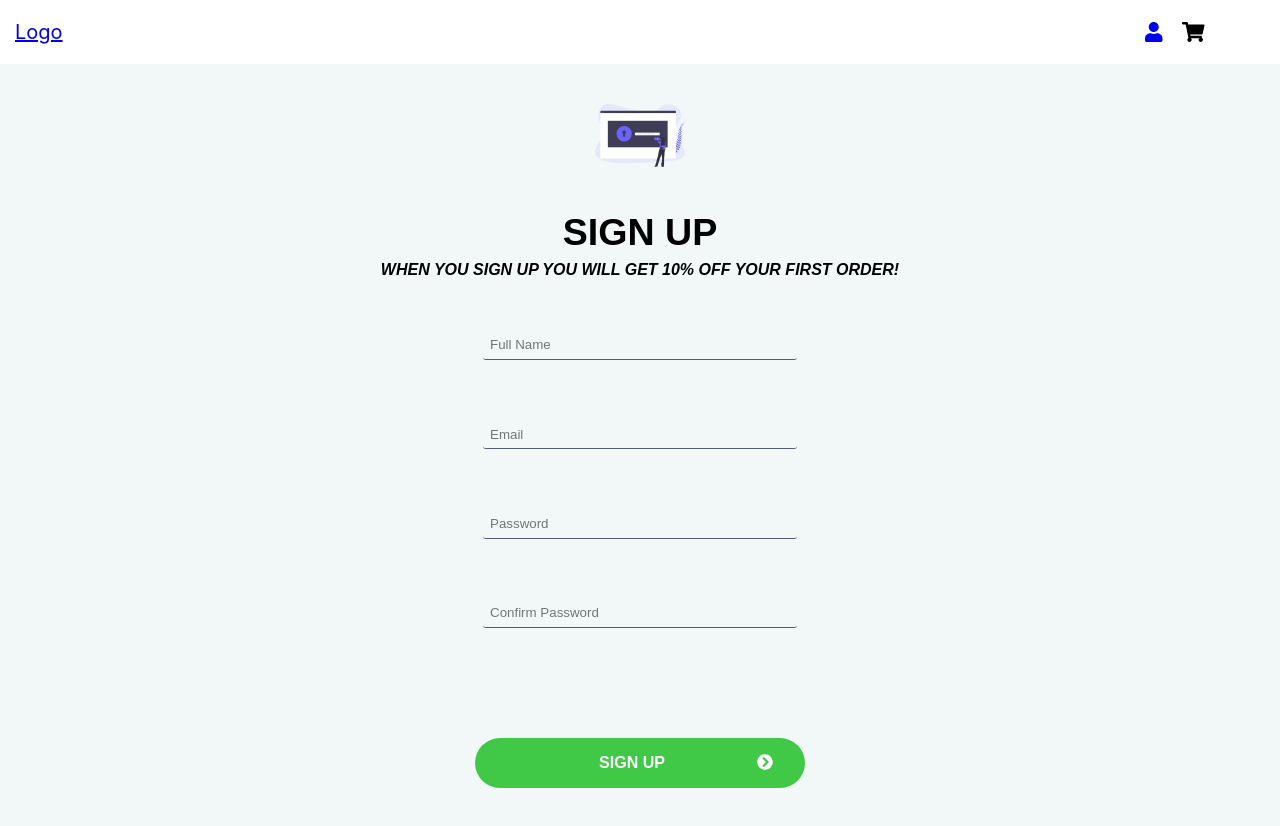
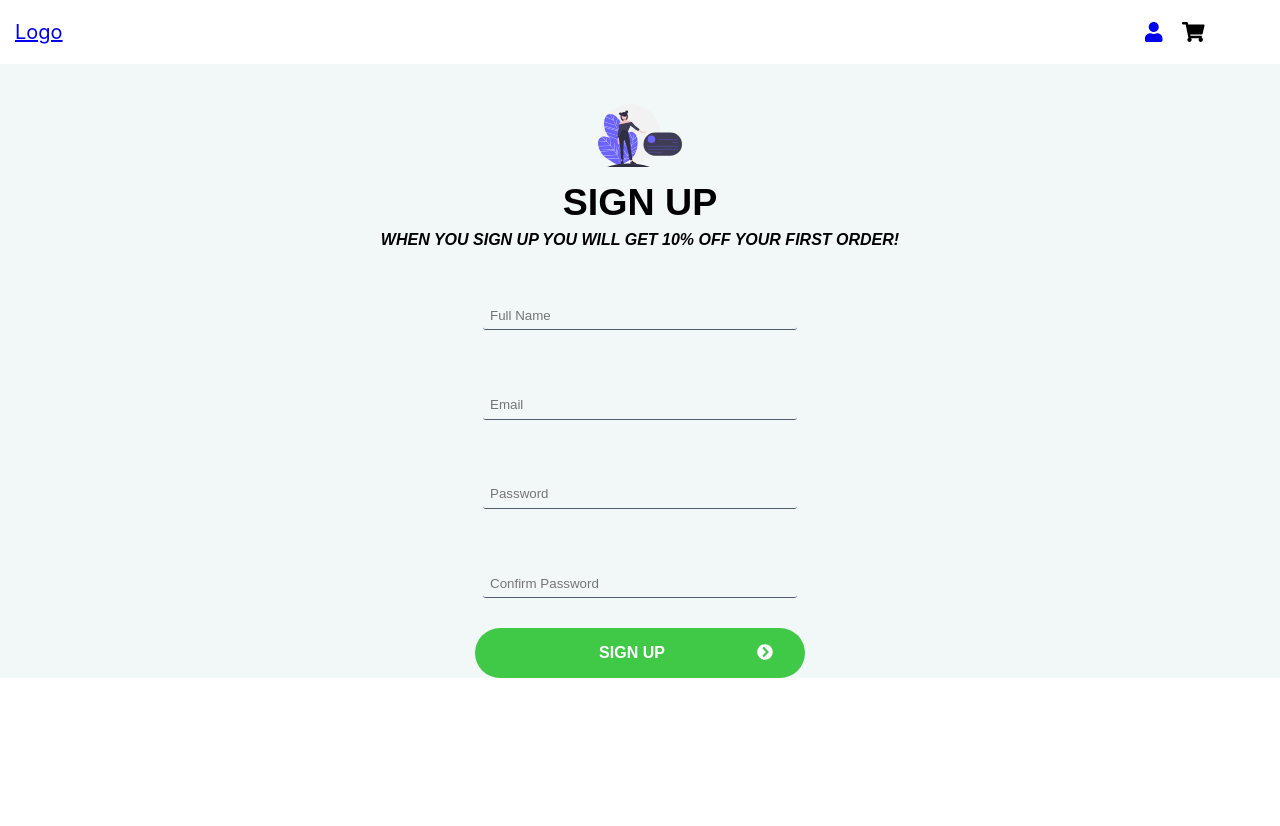
Before and after one commit to t-shirt-shop/t-shirt-shop, a React (Create React App) app in the folder front_end/tshirts/: page /register in a window 1280 px wide. Shown: the top 826 px of the page. After the commit the page ends 800 px from the top, so only its background shows below. Built offline with nearby package versions, Linux system fonts and the light colour scheme.

Commit message:
updated sign up styles

```diff
--- a/front_end/tshirts/src/components/registerLogin/Register.js
+++ b/front_end/tshirts/src/components/registerLogin/Register.js
@@ -2,10 +2,10 @@ import React from "react";
 import { connect } from "react-redux";
 import { registerNewUser } from '../../store/actions/usersActions';
 import Nav from "../landingpage/Nav";
-import svg from "../../assets/SIGN_IN.svg";
+import svg from "../../assets/SIGN_UP.svg";
 
 import { FontAwesomeIcon } from "@fortawesome/react-fontawesome";
-import { faArrowRight, faChevronCircleRight, faEnvelope } from "@fortawesome/free-solid-svg-icons";
+import { faChevronCircleRight, faEnvelope } from "@fortawesome/free-solid-svg-icons";
 import styled from "styled-components";
 
 const Button = styled.button`
@@ -13,7 +13,7 @@ const Button = styled.button`
     display: inline-block;
     border: none;
     padding: 1rem 2rem;
-    margin: 10vh 0;
+    margin: 0;
     text-decoration: none;
     color: #ffffff;
     font-family: sans-serif;
@@ -52,7 +52,7 @@ const Input = styled.input`
 
 `;
 const H2 = styled.h2`
-    padding-top: 40px;
+    padding-top: 10px;
     margin: 0 auto;
     font-family: arial;
     font-weight: 700;
@@ -104,7 +104,6 @@ class NewUsers extends React.Component {
       };
 
     handleSubmit = e => {
-        console.log("should be routing!!!!!!!!!")
         console.log(this.props)
         e.preventDefault();
         this.props.registerNewUser(this.state.LoginUserCreds)
```
Also changed, not shown: front_end/tshirts/src/assets/SIGN_UP.svg (added).
